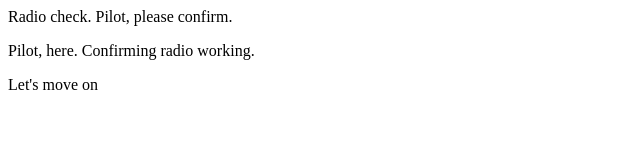
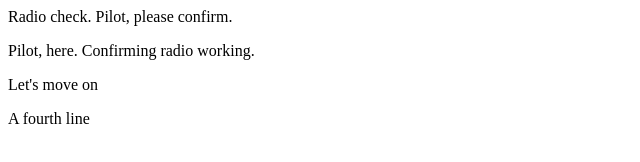
Before and after one commit to jkamponsah/communication-log, a plain HTML site: page index.html in a window 1280 px wide. Shown: the full height of the page, 0-640 px from the left. Drawn offline with Linux system fonts and the light colour scheme.

Commit message:
a 4th line added

```diff
--- a/index.html
+++ b/index.html
@@ -3,5 +3,6 @@
    <p>Radio check. Pilot, please confirm.</p>
    <p>Pilot, here. Confirming radio working.</p>
    <p> Let's move on</p>
+   <p>A fourth line</p>
 </body>
 </html>
```
